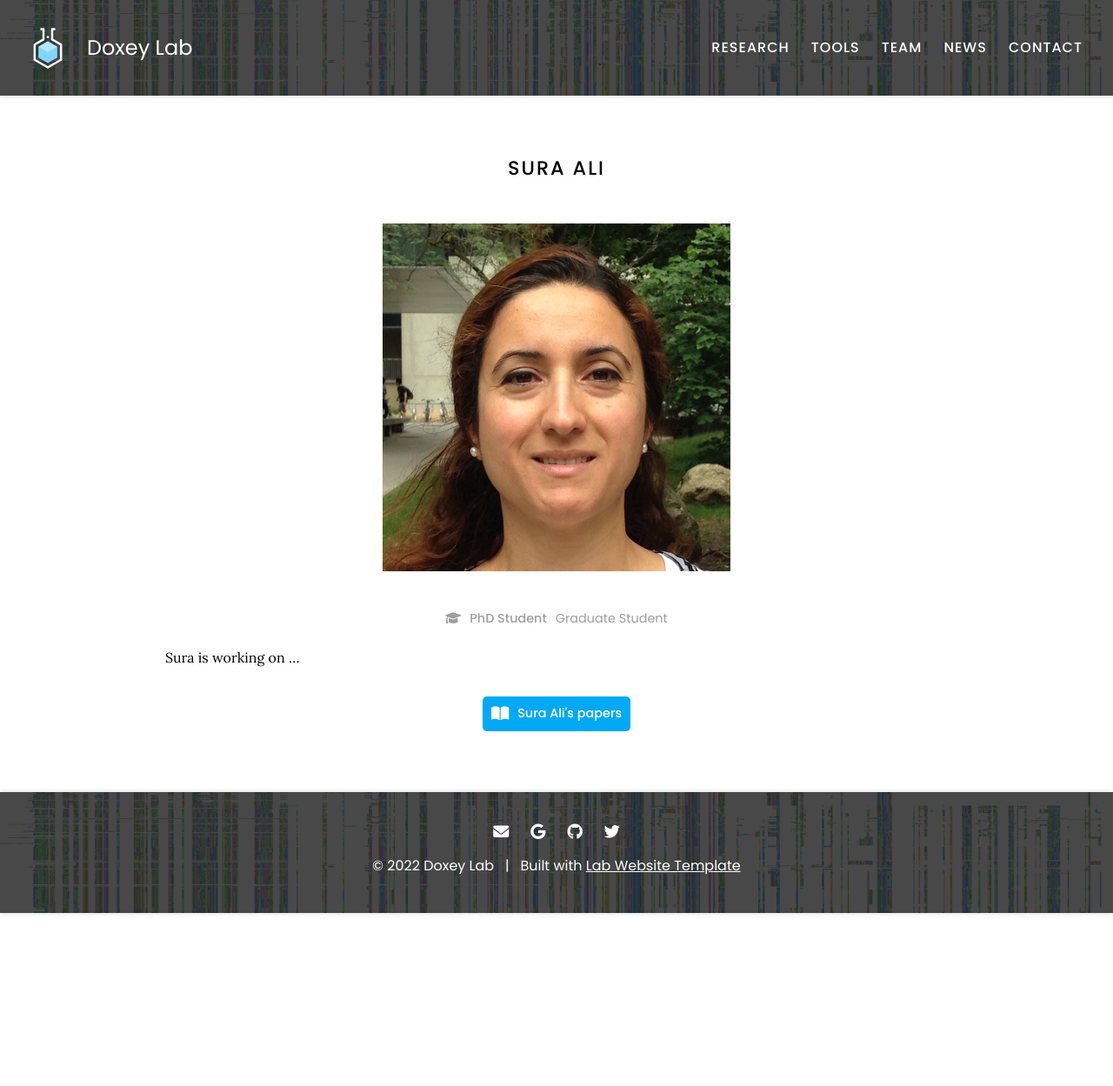
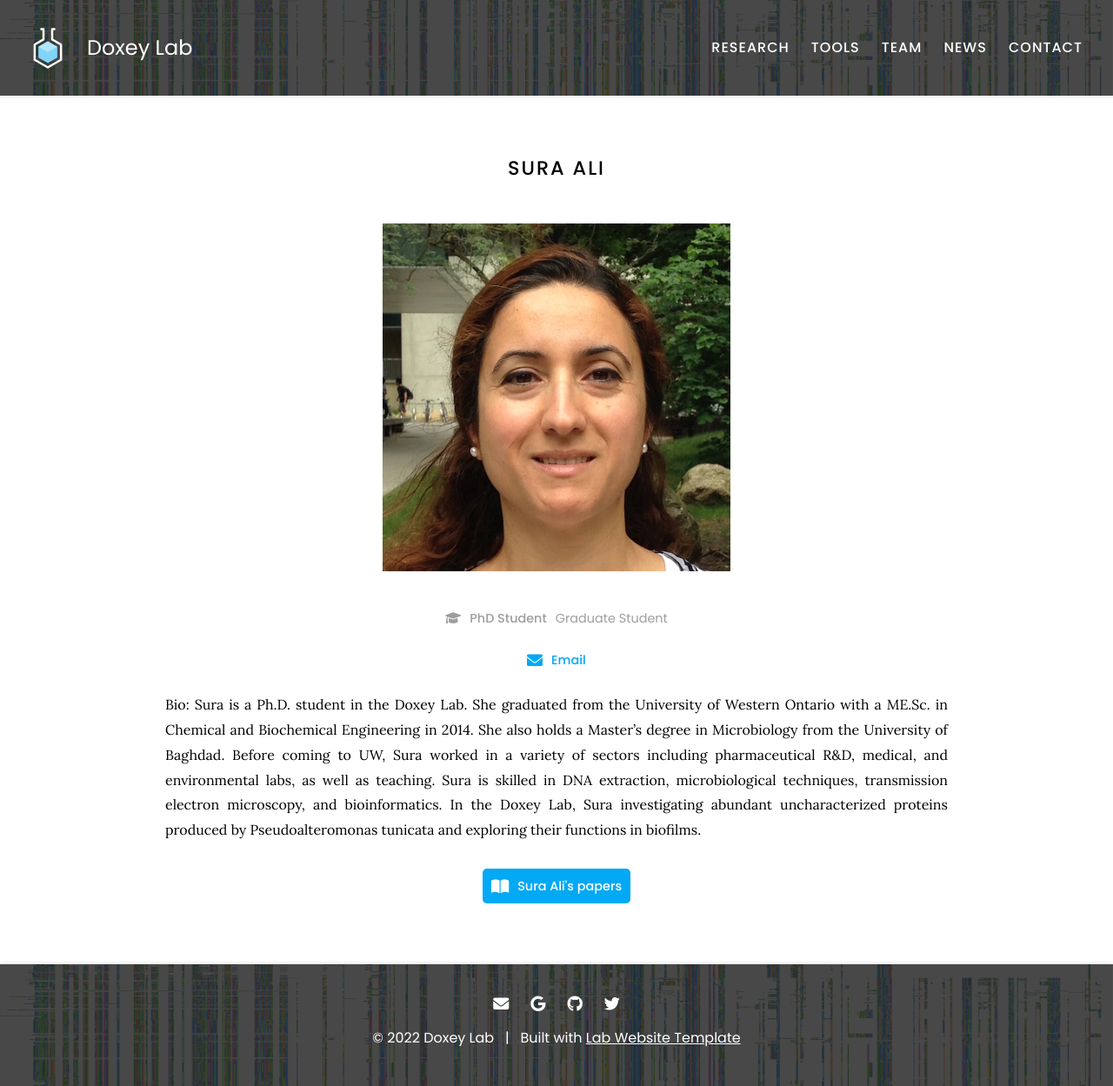
Before and after one commit to doxeylab/doxeylab-website, a Jekyll site: the page built from _members/sura-ali.md, in a window 1280 px wide. Shown: the whole page at 87% size. Built offline with Jekyll 4.4.1, drawn with Linux system fonts in a browser that asks for light colours; before the commit the page ends 1050 px from its top, so only the background shows below that.

Commit message:
Update sura-ali.md

```diff
--- a/_members/sura-ali.md
+++ b/_members/sura-ali.md
@@ -6,7 +6,9 @@ role: phd
 group: current
 aliases:
   - S. Ali
-  - S Ali
+  - Sura Ali
+links:
+  email: s73ali@uwaterloo.ca
 ---
 
-Sura is working on ...
+Bio: Sura is a Ph.D. student in the Doxey Lab. She graduated from the University of Western Ontario with a ME.Sc. in Chemical and Biochemical Engineering in 2014. She also holds a Master’s degree in Microbiology from the University of Baghdad. Before coming to UW, Sura worked in a variety of sectors including pharmaceutical R&D, medical, and environmental labs, as well as teaching. Sura is skilled in DNA extraction, microbiological techniques, transmission electron microscopy, and bioinformatics. In the Doxey Lab, Sura investigating abundant uncharacterized proteins produced by Pseudoalteromonas tunicata and exploring their functions in biofilms.
```
